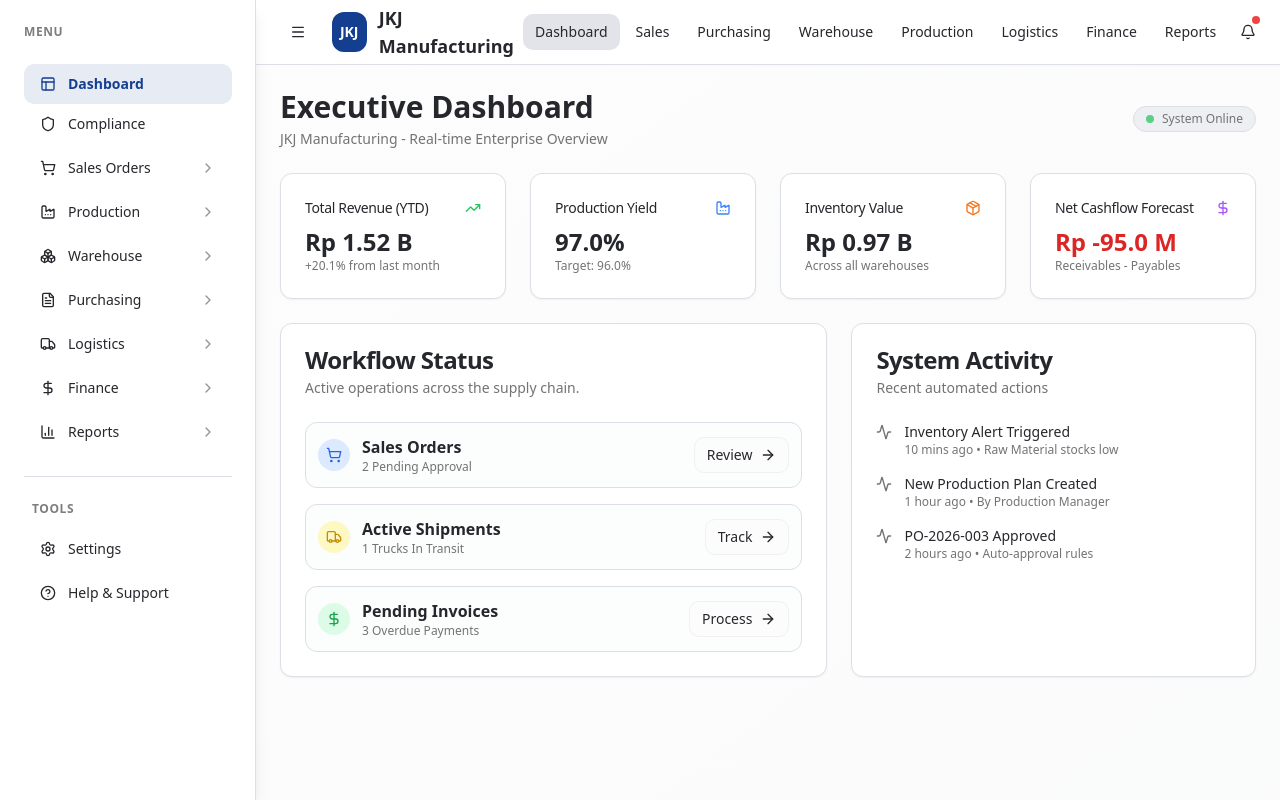
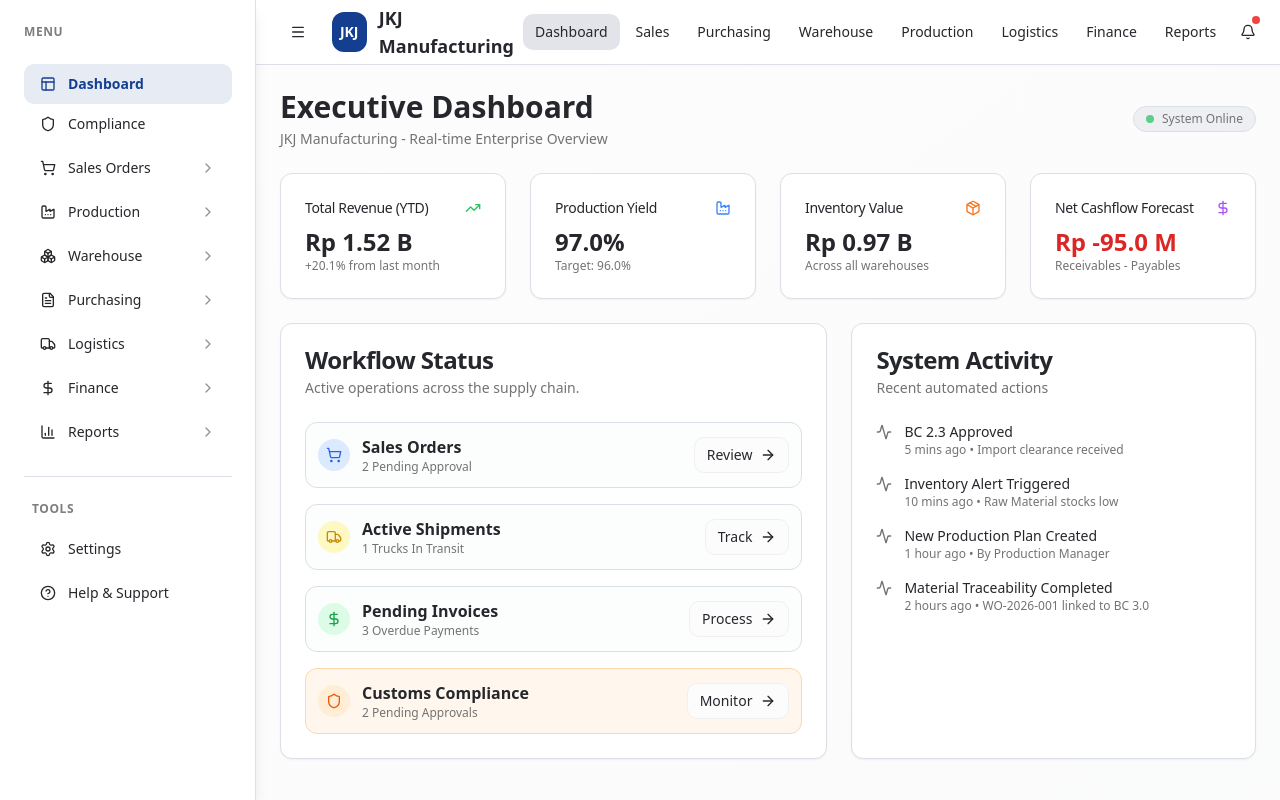
Before and after one commit to batalngantuk/jkj, a Next.js app: page / in a window 1280 px wide. Built offline with nearby package versions, Linux system fonts and the light colour scheme.

Commit message:
feat: Enhance executive dashboard with customs compliance metrics

```diff
--- a/app/page.tsx
+++ b/app/page.tsx
@@ -10,10 +10,14 @@ import {
   DollarSign,
   ShoppingCart,
   ArrowRight,
-  Activity
+  Activity,
+  Shield,
+  FileText,
+  AlertTriangle
 } from 'lucide-react'
 import { Button } from '@/components/ui/button'
 import { Card, CardContent, CardHeader, CardTitle, CardDescription } from '@/components/ui/card'
+import { Badge } from '@/components/ui/badge'
 import AppLayout from '@/components/app-layout'
 
 // Mock Data Imports
@@ -22,6 +26,8 @@ import { MOCK_PRODUCTION_YIELD } from '@/lib/mock-data/reports'
 import { MOCK_INVENTORY_VALUE } from '@/lib/mock-data/reports'
 import { MOCK_INVOICES } from '@/lib/mock-data/finance'
 import { MOCK_SHIPMENTS } from '@/lib/mock-data/logistics'
+import { MOCK_BC23, MOCK_BC30, getBC23ByStatus, getBC30ByStatus } from '@/lib/mock-data/customs'
+import { MOCK_TRACEABILITY } from '@/lib/mock-data/traceability'
 
 export default function Dashboard() {
   // 1. Calculate Metrics
@@ -36,6 +42,14 @@ export default function Dashboard() {
   const netCashflow = totalReceivables - totalPayables
 
   const activeShipments = MOCK_SHIPMENTS.filter(s => s.status === 'In Transit').length
+
+  // Customs Compliance Metrics
+  const bc23Pending = getBC23ByStatus('SUBMITTED').length + getBC23ByStatus('UNDER REVIEW').length
+  const bc30Pending = getBC30ByStatus('SUBMITTED').length + getBC30ByStatus('UNDER REVIEW').length
+  const totalComplianceAlerts = bc23Pending + bc30Pending
+  const traceabilityRecords = MOCK_TRACEABILITY.length
+  const exportedRecords = MOCK_TRACEABILITY.filter(t => t.bc30Id).length
+  const traceabilityGaps = traceabilityRecords - exportedRecords
 
   return (
     <AppLayout>
@@ -191,6 +205,30 @@ export default function Dashboard() {
                       </Link>
                   </div>
 
+                  {/* Customs Compliance */}
+                  <div className={`flex items-center justify-between p-3 rounded-lg border ${
+                    totalComplianceAlerts > 0 ? 'bg-orange-50 border-orange-200' : 'bg-green-50 border-green-200'
+                  }`}>
+                      <div className="flex items-center gap-3">
+                          <div className={`p-2 rounded-full ${
+                            totalComplianceAlerts > 0 ? 'bg-orange-100 text-orange-600' : 'bg-green-100 text-green-600'
+                          }`}>
+                              <Shield className="h-4 w-4" />
+                          </div>
+                          <div>
+                              <p className="font-semibold">Customs Compliance</p>
+                              <p className="text-xs text-muted-foreground">
+                                {totalComplianceAlerts > 0 ? `${totalComplianceAlerts} Pending Approvals` : 'All Clear'}
+                              </p>
+                          </div>
+                      </div>
+                      <Link href="/compliance">
+                        <Button variant="outline" size="sm" className="gap-2">
+                            Monitor <ArrowRight className="h-4 w-4" />
+                        </Button>
+                      </Link>
+                  </div>
+
                 </CardContent>
               </Card>
 
@@ -202,6 +240,13 @@ export default function Dashboard() {
                 </CardHeader>
                 <CardContent>
                   <div className="space-y-4">
+                      <div className="flex gap-3 text-sm">
+                          <Activity className="h-4 w-4 text-muted-foreground mt-0.5" />
+                          <div>
+                              <p className="font-medium">BC 2.3 Approved</p>
+                              <p className="text-xs text-muted-foreground">5 mins ago • Import clearance received</p>
+                          </div>
+                      </div>
                       <div className="flex gap-3 text-sm">
                           <Activity className="h-4 w-4 text-muted-foreground mt-0.5" />
                           <div>
@@ -219,8 +264,8 @@ export default function Dashboard() {
                       <div className="flex gap-3 text-sm">
                           <Activity className="h-4 w-4 text-muted-foreground mt-0.5" />
                           <div>
-                              <p className="font-medium">PO-2026-003 Approved</p>
-                              <p className="text-xs text-muted-foreground">2 hours ago • Auto-approval rules</p>
+                              <p className="font-medium">Material Traceability Completed</p>
+                              <p className="text-xs text-muted-foreground">2 hours ago • WO-2026-001 linked to BC 3.0</p>
                           </div>
                       </div>
                   </div>
```
